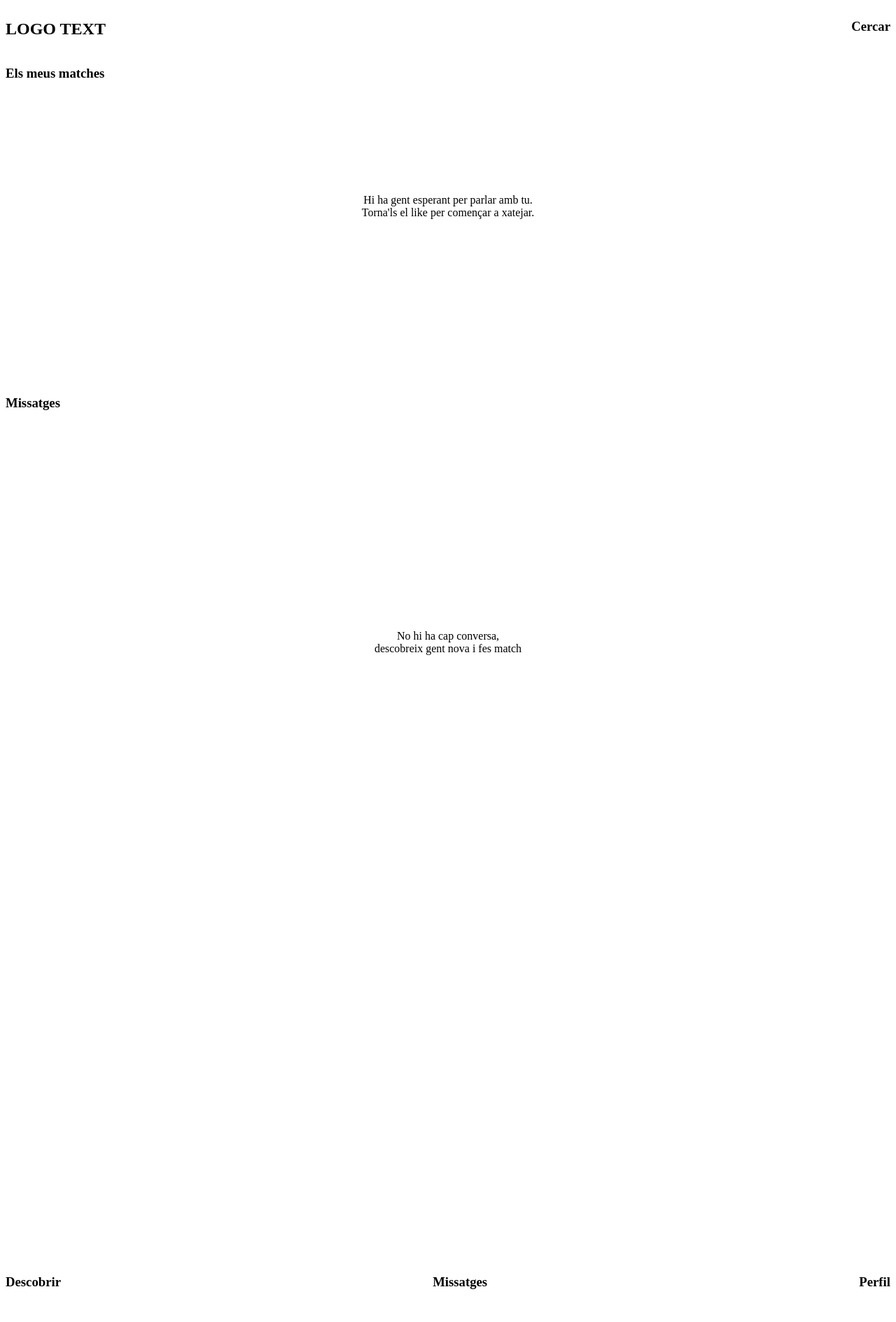
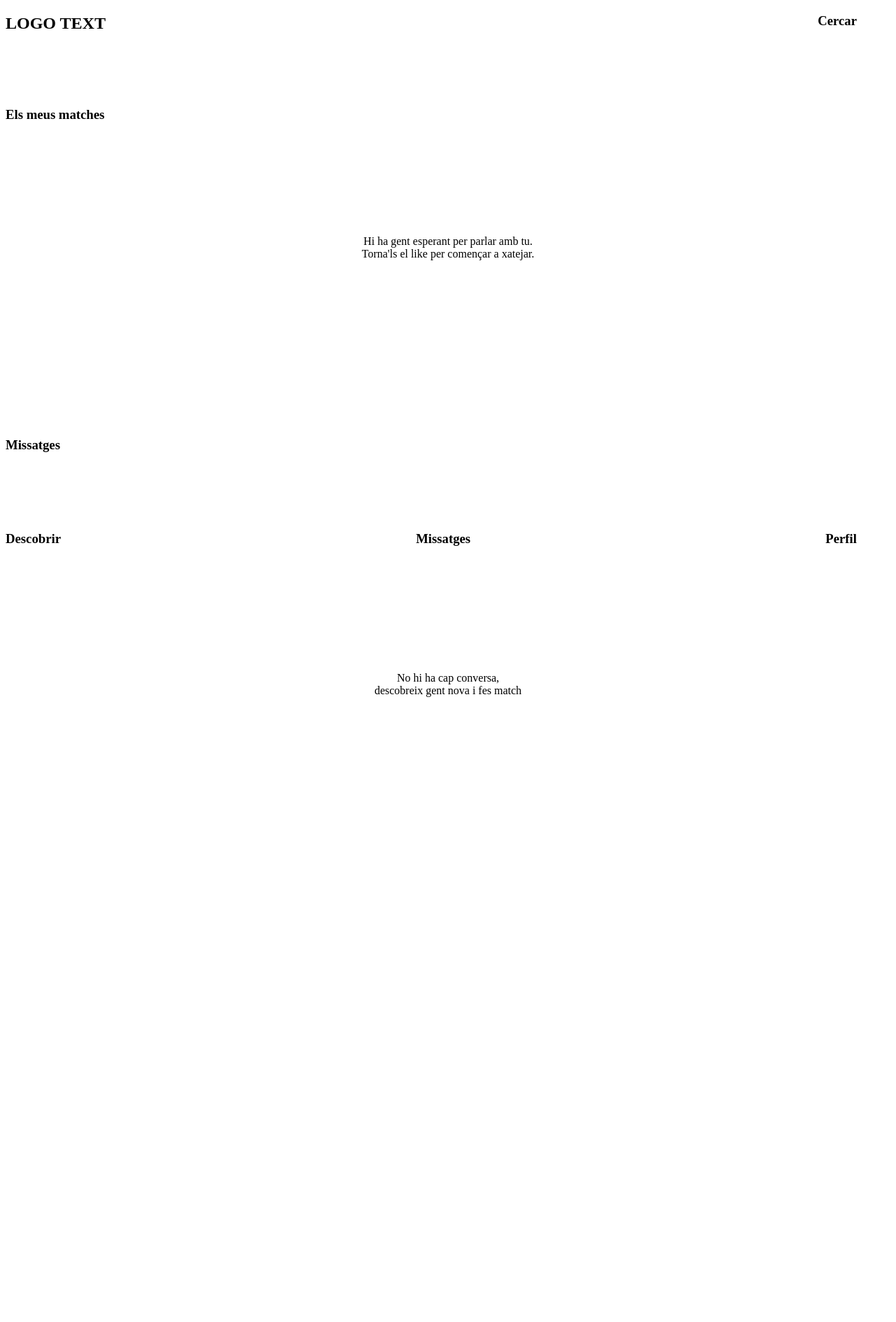
Before and after one commit to josehtat/ieti_tinder, a PHP site: page /messages.php in a window 1280 px wide. Shown: the whole page at 70% size. Before the commit the page ends 1842 px from the top, so only its background shows below. Run offline with PHP 8.4, Linux system fonts and the light colour scheme.

Commit message:
Modificacion pagina messages.php
Archivos modificados/añadidos:

- messages.php
- style.css

Carpetas añadidas:

-

Acciones hechas:

- modificaciones de los estilos del footer y del header

```diff
--- a/messages.php
+++ b/messages.php
@@ -17,7 +17,7 @@
             <h3>Els meus matches</h3>
             <div id="matchBox">
                 <?php
-                    echo "<p>Hi ha gent esperant per parlar amb tu.<br>Torna'ls el like per començar a xatejar.</p>"
+                        echo "<p>Hi ha gent esperant per parlar amb tu.<br>Torna'ls el like per començar a xatejar.</p>";
                 ?>
             </div>
         </div>
@@ -34,7 +34,7 @@
     <footer id="footerMessages">
         <h3>Descobrir</h3>
         <h3>Missatges</h3>
-        <h3>Perfil</h3>
+        <h3><a href="profile.php">Perfil</a></h3>
     </footer>
 </body>
 </html>
--- a/style.css
+++ b/style.css
@@ -6,8 +6,17 @@
 
 #headerMessages{
     display: flex;
+    position: fixed;
+    top: 0;
+    width: 95%;
+
     flex-direction: row;
     justify-content: space-between;
+}
+
+#matchMessages {
+    padding-top: 10%;
+    margin-bottom: 20%;
 }
 
 #matchBox{
@@ -25,6 +34,9 @@
 
 #footerMessages{
     display: flex;
+    position: fixed;
+    bottom: 0;
+    width: 95%;
     flex-direction: row;
     justify-content: space-between;
 }
@@ -34,3 +46,8 @@
     text-align: center;
     padding: 0;
 }
+
+#footerMessages h3 a{
+    text-decoration: none;
+    color: black;
+}
```
